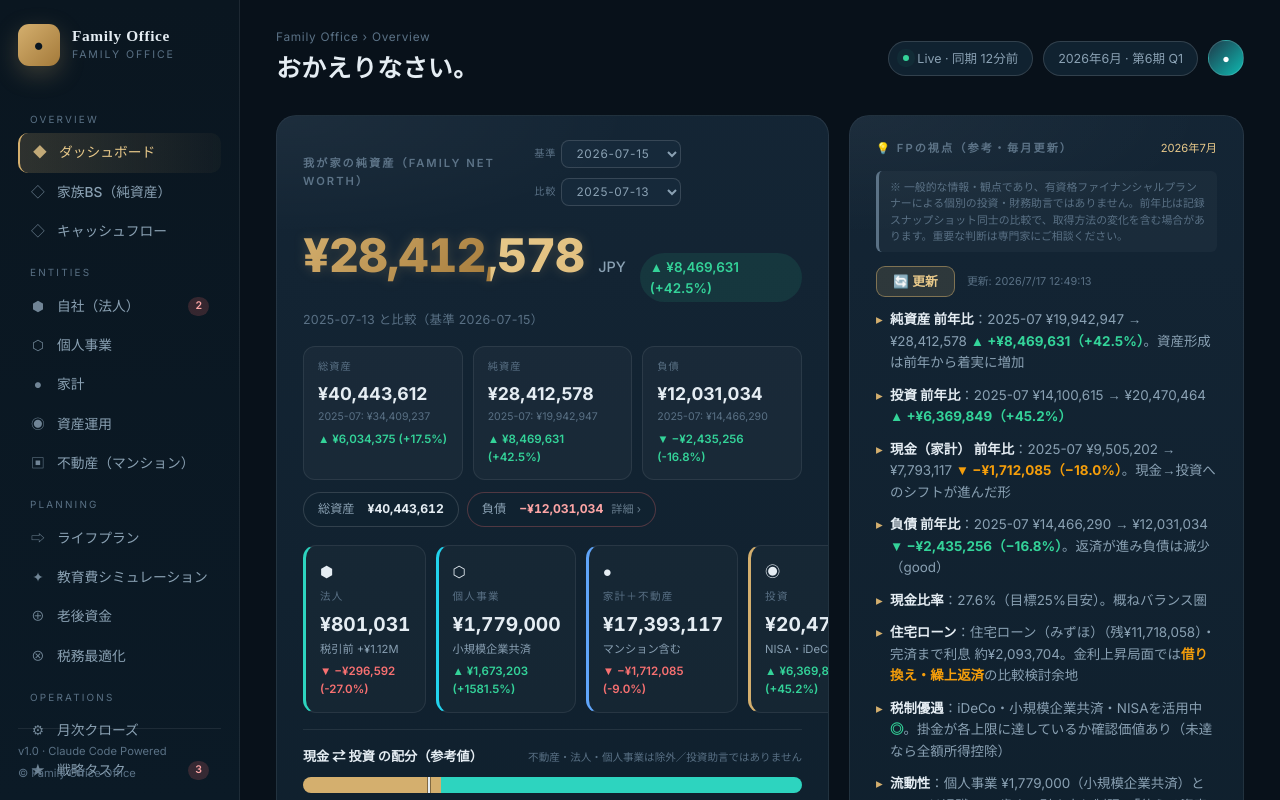
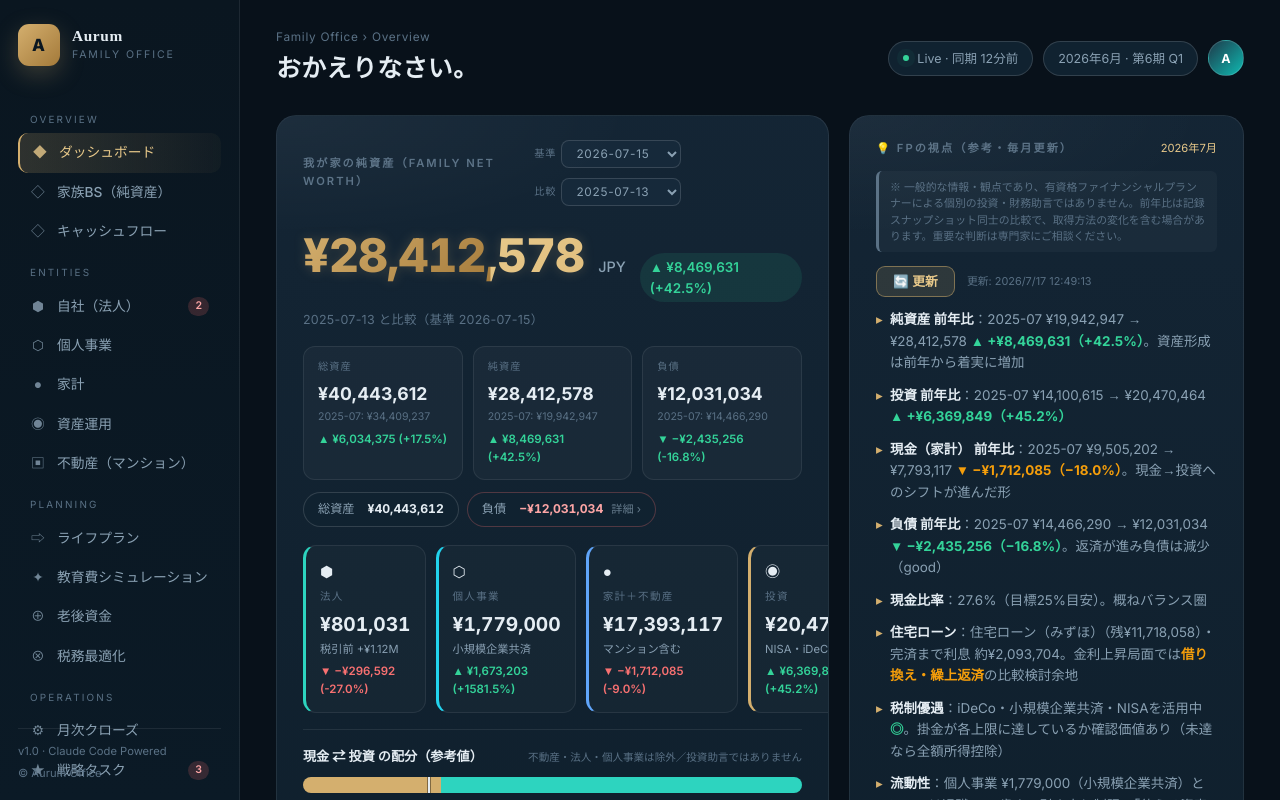
Before and after one commit to rin620317-cyber/networth-dashboard, a plain HTML site: page index.html in a window 1280 px wide. Shown: the top 800 px of the page. Drawn offline with Linux system fonts and the light colour scheme.

Commit message:
アプリ名を Aurum に（マニフェスト・タイトル・ブランド統一）

```diff
--- a/index.html
+++ b/index.html
@@ -3,7 +3,7 @@
 <head>
 <meta charset="UTF-8">
 <meta name="viewport" content="width=device-width, initial-scale=1.0">
-<title>Family Office Office｜統合CFOダッシュボード</title>
+<title>Aurum — 家族の純資産</title>
 <link href="https://fonts.googleapis.com/css2?family=Inter:wght@300;400;500;600;700;800&family=Noto+Serif+JP:wght@300;500;700&family=Noto+Sans+JP:wght@300;400;500;600;700&display=swap" rel="stylesheet">
 <style>
   :root{
@@ -508,7 +508,7 @@
 <meta name="apple-mobile-web-app-capable" content="yes">
 <meta name="mobile-web-app-capable" content="yes">
 <meta name="apple-mobile-web-app-status-bar-style" content="black-translucent">
-<meta name="apple-mobile-web-app-title" content="純資産">
+<meta name="apple-mobile-web-app-title" content="Aurum">
 </head>
 <body>
 <div class="app">
@@ -516,9 +516,9 @@
   <!-- ========== Sidebar ========== -->
   <aside class="side">
     <div class="brand">
-      <div class="mark">●</div>
+      <div class="mark">A</div>
       <div>
-        <div class="nm">Family Office</div>
+        <div class="nm">Aurum</div>
         <div class="sub">Family Office</div>
       </div>
     </div>
@@ -546,7 +546,7 @@
     </nav>
     <div class="foot">
       <div>v1.0 · Claude Code Powered</div>
-      <div style="margin-top:4px">© Family Office Office</div>
+      <div style="margin-top:4px">© Aurum Office</div>
     </div>
   </aside>
 
@@ -562,7 +562,7 @@
       <div class="actions">
         <span class="pill live">Live · 同期 12分前</span>
         <span class="pill">2026年6月 · 第6期 Q1</span>
-        <div class="avatar">●</div>
+        <div class="avatar">A</div>
       </div>
     </div>
 
@@ -1205,7 +1205,7 @@
     </div>
 
     <footer>
-      <div>Family Office Office · Confidential</div>
+      <div>Aurum Office · Confidential</div>
       <div>Powered by Claude Code · Generated 2026-06-04</div>
     </footer>
 
```
Also changed, not shown: manifest.json.
